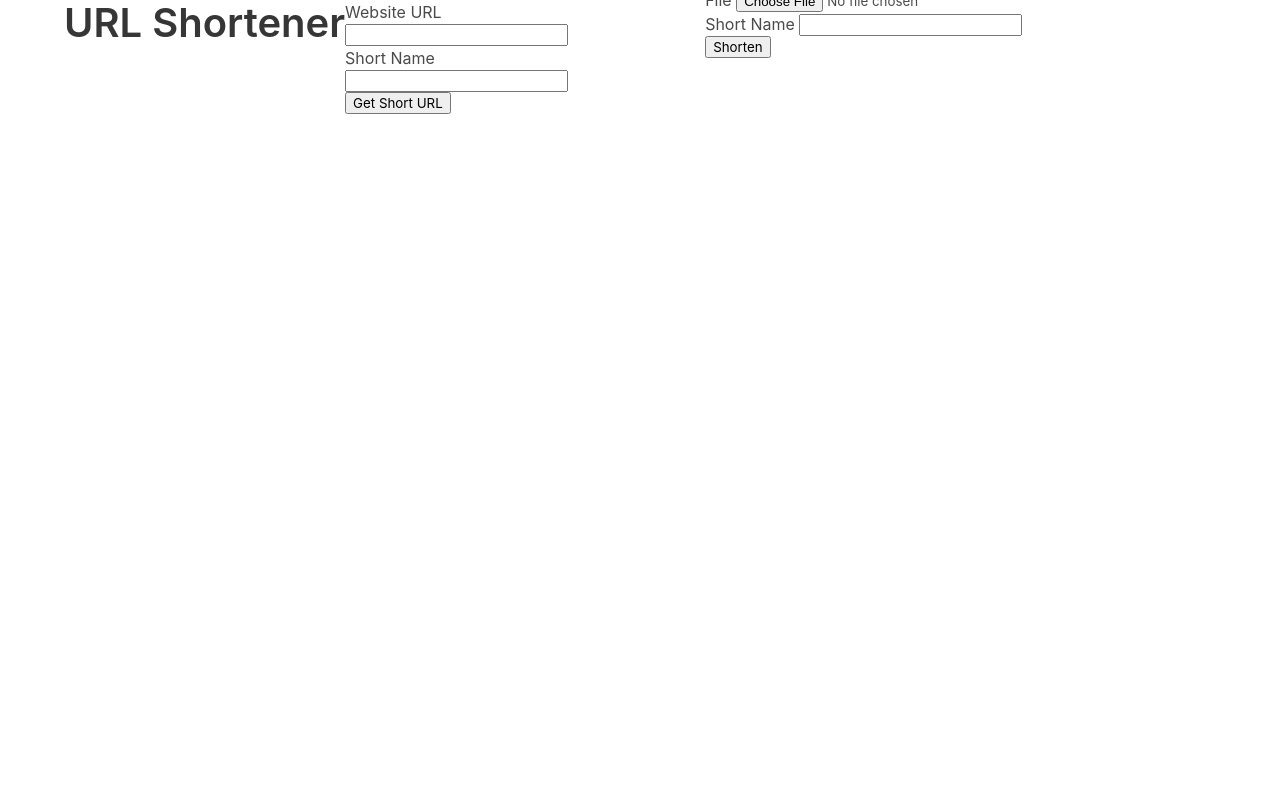
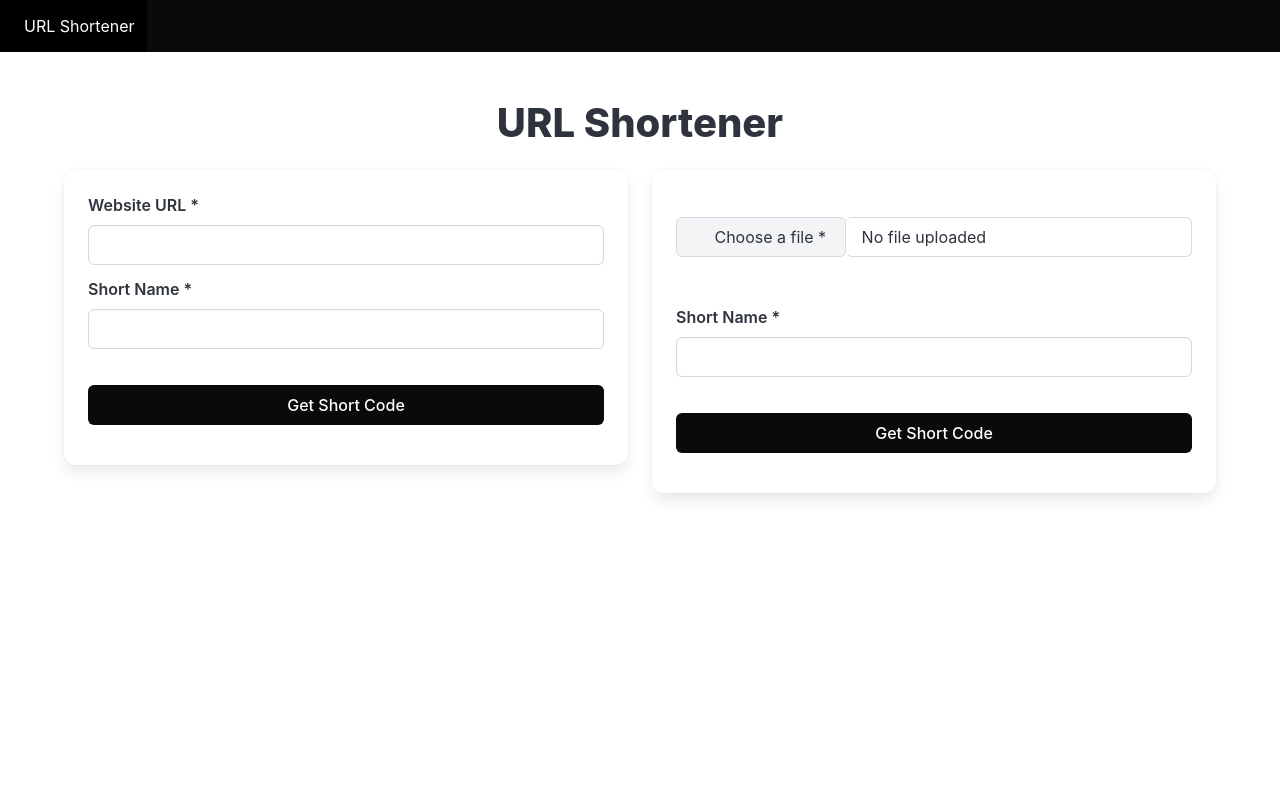
Before and after one commit to sakiko-2/url-shortener-flask, a Flask app: page / in a window 1280 px wide. After the commit the page ends 499 px from the top, so only its background shows below. Run offline with Flask 2, Linux system fonts and the light colour scheme; some libraries are stand-ins or nearby versions.

Commit message:
Improve design

```diff
--- a/app.py
+++ b/app.py
@@ -8,7 +8,7 @@ app.secret_key = 'h1230qw3rpoaijer'
 
 @app.route('/')
 def home():
-    return render_template('home.html', codes=session.keys())
+    return render_template('home.html', codes=sorted(session.keys()))
 
 @app.route('/your-url', methods=['GET', 'POST'])
 def your_url():
--- a/templates/base.html
+++ b/templates/base.html
@@ -5,13 +5,27 @@
       {% block title %}
       {% endblock %}
     </title>
-    <link rel="stylesheet" href="../static/assets/styles.css">
-    <link rel="stylesheet" href="https://cdn.jsdelivr.net/npm/bulma@0.8.0/css/bulma.min.css">
+    <link rel="stylesheet" href="{{ url_for('static', filename='bulma.min.css') }}">
+    <link res="stylesheet" href="{{ url_for('static', filename='styles.css') }}">
+    <script src="{{ url_for('static', filename='feather.min.js') }}" type="text/javascript"></script>
 </head>
 
+<nav class="navbar is-black" role="navigation" aria-label="main navigation">
+  <div class="navbar-brand">
+    <a class="navbar-item" href="{{ url_for('home')}}">
+      <i data-feather="scissors"></i>
+      <h3>URL Shortener</h3>
+    </a>
+  </div>
+</nav>
+
 {% for message in get_flashed_messages() %}
-<h2>{{ message }}</h2>
+  <article class="message is-warning">
+    <div class="message-body">{{ message }}</div>
+  </article>
 {% endfor %}
 
 {% block main %}
 {% endblock %}
+
+<script>feather.replace()</script>
--- a/templates/home.html
+++ b/templates/home.html
@@ -5,51 +5,80 @@
 {% endblock %}
 
 {% block main %}
-
+  <section class="home section">
     <div class="container">
 
-  <h1 class="title is-2">URL Shortener</h1>
-
-  {% for message in get_flashed_messages() %}
-  <h2>{{ message }}</h2>
-  {% endfor %}
+      <h1 class="title is-2 has-text-centered">URL Shortener</h1>
 
       <div class="columns">
         <div class="column">
+          <div class="card">
+            <div class="card-content">
               <form action="your-url" method="post">
-        <label for="url">Website URL</label>
-        <input type="url" name="url" value="">
+                <div class="field">
+                  <label class="label" for="url">Website URL *</label>
+                  <input class="input" type="url" name="url" value="" required>
+                </div>
+                <div class="field">
+                  <label class="label" for="code">Short Name *</label>
+                  <input class="input" type="text" name="code" value="" required>
+                </div>
                 <br>
-        <label for="code">Short Name</label>
-        <input type="text" name="code" value="">
-        <br>
-        <input type="submit" value="Get Short URL">
-
+                <input class="button is-black is-fullwidth" type="submit" value="Get Short Code">
               </form>
             </div>
+          </div>
+        </div>
 
-    <div class="column"></div>
+        <div class="column">
+          <div class="card">
+            <div class="card-content">
               <form action="your-url" method="post" enctype="multipart/form-data">
-        <label for="file">File</label>
-        <input type="file" name="file" value="">
                 <br>
-        <label for="code">Short Name</label>
-        <input type="text" name="code" value="">
+                <div id="file" class="file is-fullwidth">
+                  <label class="file-label">
+                    <input class="file-input" type="file" name="file" value="" required>
+                    <span class="file-cta">
+                      <span class="file-icon">
+                        <i data-feather="upload"></i>
+                      </span>
+                      <span class="file-label">Choose a file *</span>
+                    </span>
+                    <span class="file-name">No file uploaded</span>
+                  </label>
+                </div>
                 <br>
-        <input type="submit" value="Shorten">
+                <div class="field">
+                  <label class="label" for="code">Short Name *</label>
+                  <input class="input" type="text" name="code" value="" required>
+                </div>
+                <br>
+                <input class="button is-black is-fullwidth" type="submit" value="Get Short Code">
               </form>
+            </div>
+          </div>
         </div>
       </div>
 
       {% if codes %}
-    <h2>Codes you have created</h2>
-    <ul>
+        <h2 class="title is-4 has-text-centered">Codes you have created</h2>
+          <div class="panel">
             {% for code in codes %}
-      <li>{{ code }}</li>
+            <a class="panel-block">{{ code }}</a>
             {% endfor %}
-    </ul>
+          </div>
       {% endif %}
 
     </div>
+  </section>
 
+  <script>
+    const fileInput = document.querySelector('#file input[type=file]');
+    fileInput.onchange = () => {
+      if (fileInput.files.length > 0) {
+        const fileName = document.querySelector('#file .file-name');
+        fileName.textContent = fileInput.files[0].name;
+      }
+    }
+  </script>
 {% endblock %}
```
Also changed, not shown: templates/page_not_found.html (+5 -5 lines), templates/your_url.html (+6 -5 lines). Lines whose indentation alone changed are shown as unchanged.
